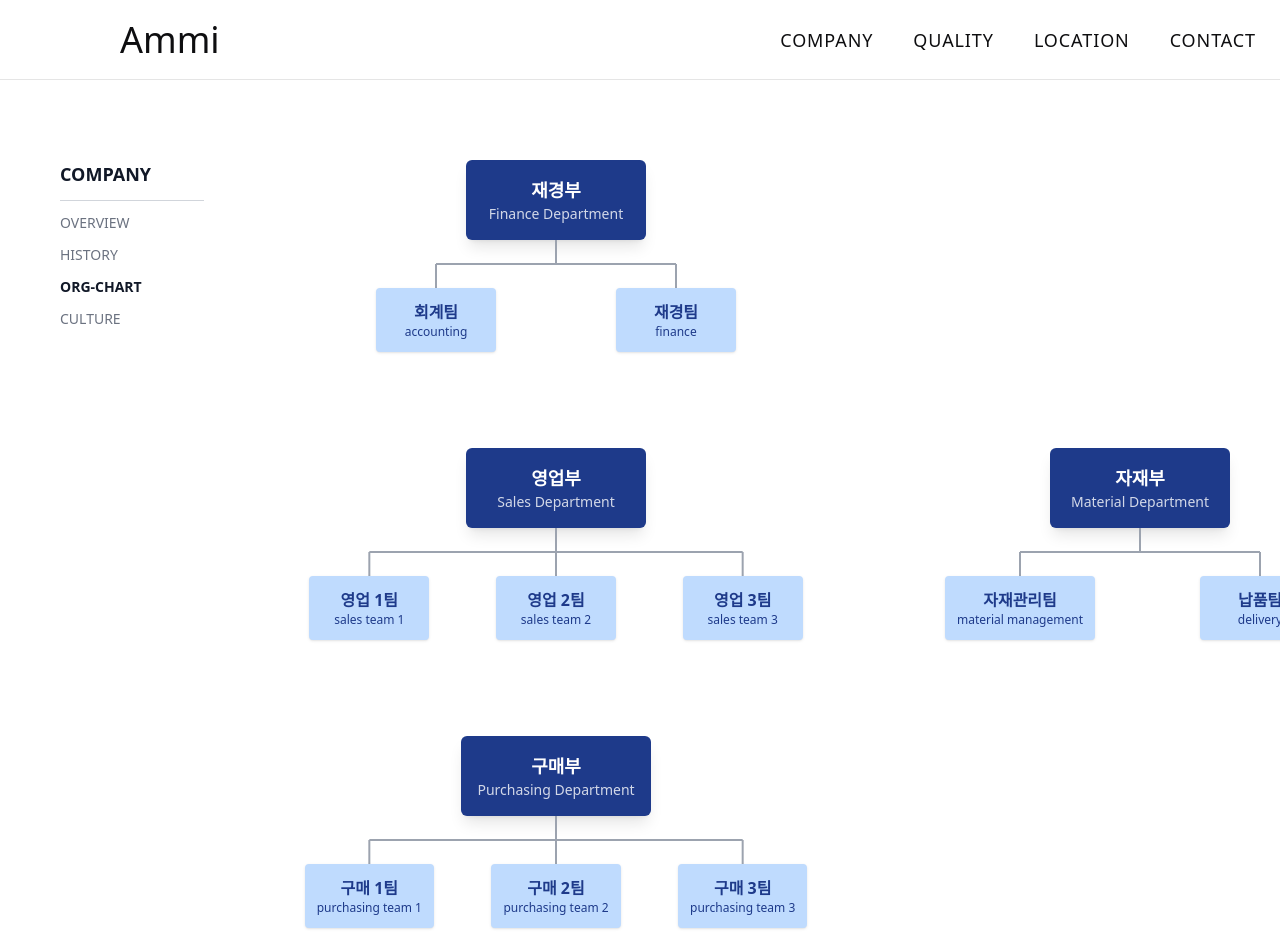
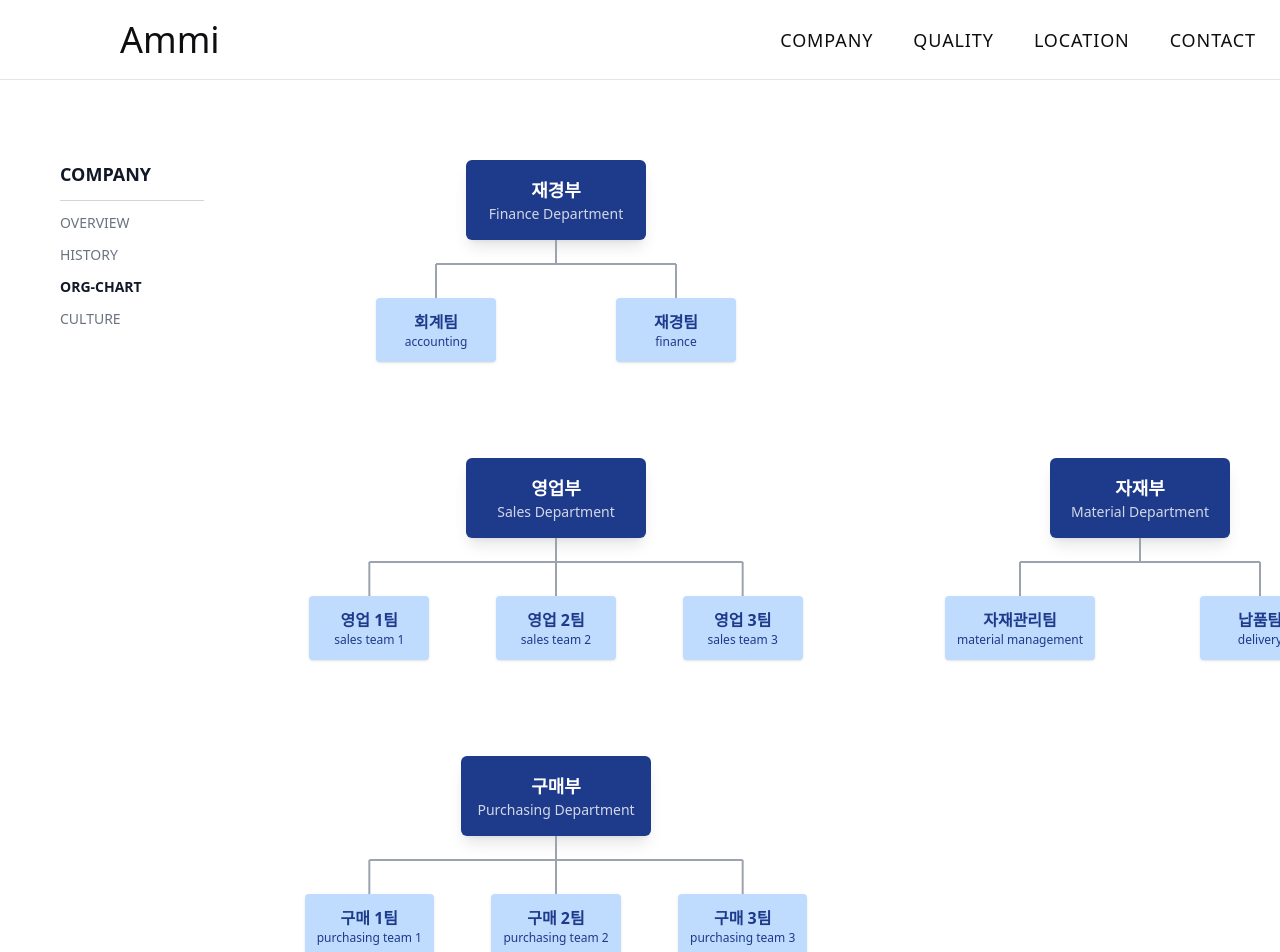
Before and after one commit to ShinBanSeok/Ammi, a Next.js app: page /company/org-chart in a window 1280 px wide. Shown: the top 952 px of the page. Built offline with nearby package versions, Linux system fonts and the light colour scheme.

Commit message:
푸터 구분선, ORG-CHART 선 길이 수정

```diff
--- a/app/company/org-chart/page.tsx
+++ b/app/company/org-chart/page.tsx
@@ -13,7 +13,7 @@ function GridConnector({
   meetY = 24, // 부서 세로선이 내려오는 y (px)
   down = 24, // 가로선에서 팀 쪽으로 내려가는 길이 (px)
   stroke = '#9CA3AF',
-  strokeWidth = 2,
+  strokeWidth = 2, // 선 굵기
 }: {
   count: number;
   meetY?: number;
@@ -84,7 +84,7 @@ export default function OrgChartPage() {
                   <div className="text-sm opacity-80">Finance Department</div>
                 </div>
                 <div className="w-[480px] shrink-0">
-                  <GridConnector count={2} meetY={meetY2} down={meetY2} />
+                  <GridConnector count={2} meetY={meetY2} down={meetY2 + 10} />
                 </div>
                 {/* 팀 그리드: gap-0, 각 카드 래퍼에 mx로 간격 부여 */}
                 <div className="grid grid-cols-2 gap-0 w-[480px] shrink-0 justify-items-center">
@@ -109,7 +109,11 @@ export default function OrgChartPage() {
                     <div className="text-sm opacity-80">Sales Department</div>
                   </div>
                   <div className="w-[560px] shrink-0">
-                    <GridConnector count={3} meetY={meetY3} down={meetY3} />
+                    <GridConnector
+                      count={3}
+                      meetY={meetY3}
+                      down={meetY3 + 10}
+                    />
                   </div>
                   <div className="grid grid-cols-3 gap-0 w-[560px] shrink-0 justify-items-center">
                     <div className="relative mx-5">
@@ -142,7 +146,11 @@ export default function OrgChartPage() {
                     </div>
                   </div>
                   <div className="w-[560px] shrink-0">
-                    <GridConnector count={3} meetY={meetY3} down={meetY3} />
+                    <GridConnector
+                      count={3}
+                      meetY={meetY3}
+                      down={meetY3 + 10}
+                    />
                   </div>
                   <div className="grid grid-cols-3 gap-0 w-[560px] shrink-0 justify-items-center">
                     <div className="relative mx-5">
@@ -174,7 +182,7 @@ export default function OrgChartPage() {
                   <div className="text-sm opacity-80">Material Department</div>
                 </div>
                 <div className="w-[480px] shrink-0">
-                  <GridConnector count={2} meetY={meetY2} down={meetY2} />
+                  <GridConnector count={2} meetY={meetY2} down={meetY2 + 10} />
                 </div>
                 <div className="grid grid-cols-2 gap-0 w-[480px] shrink-0 justify-items-center">
                   <div className="relative mx-5">
--- a/components/Footer.tsx
+++ b/components/Footer.tsx
@@ -5,7 +5,7 @@ export default function Footer() {
   const { companyName, ceo, address, phone, bizRegNo, copyright } = SITE_INFO;
 
   return (
-    <footer className="bg-white">
+    <footer className="bg-white border-t border-black/10">
       <Container>
         <div className="flex flex-wrap items-center py-8 text-[14px] leading-6 text-gray-600">
           <div className="pr-6">회사명: {companyName}</div>
```
